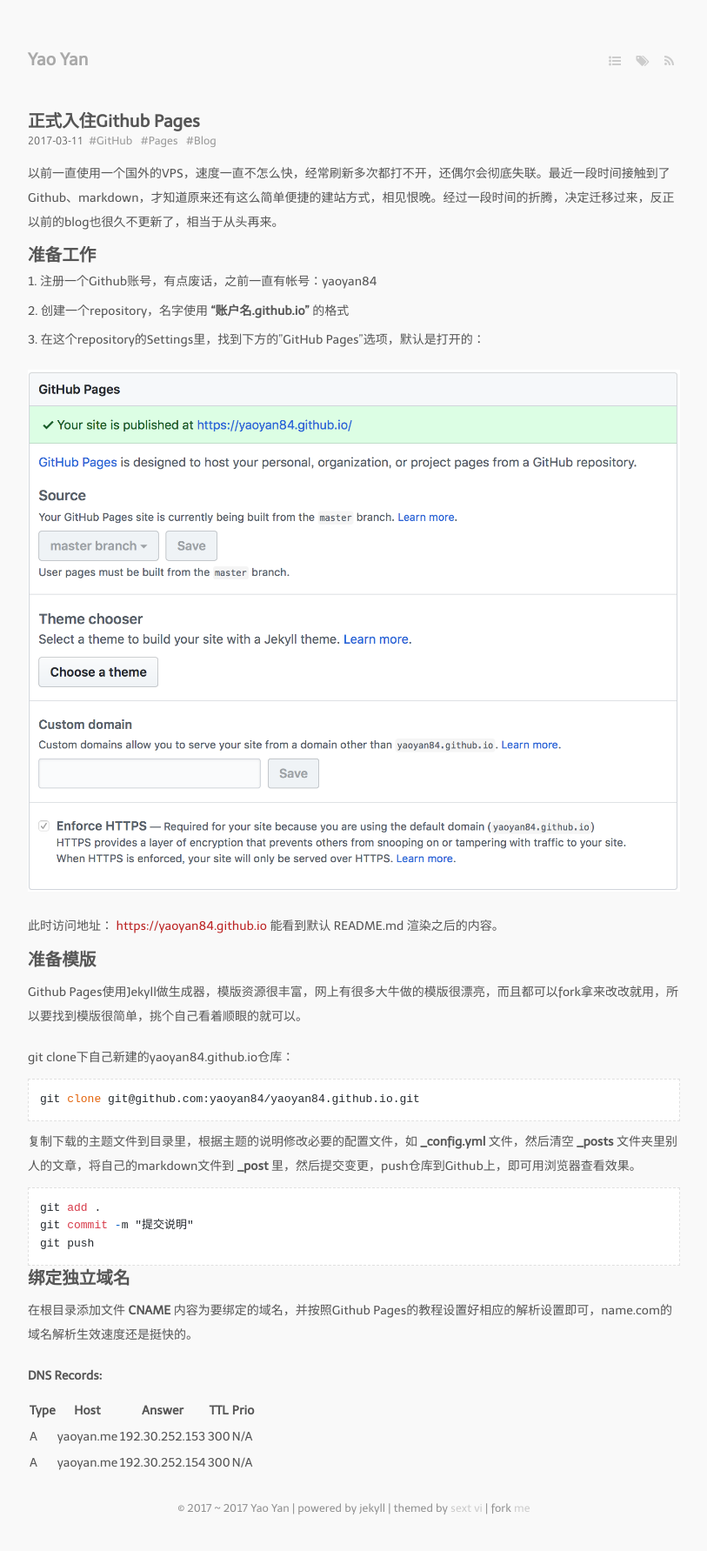
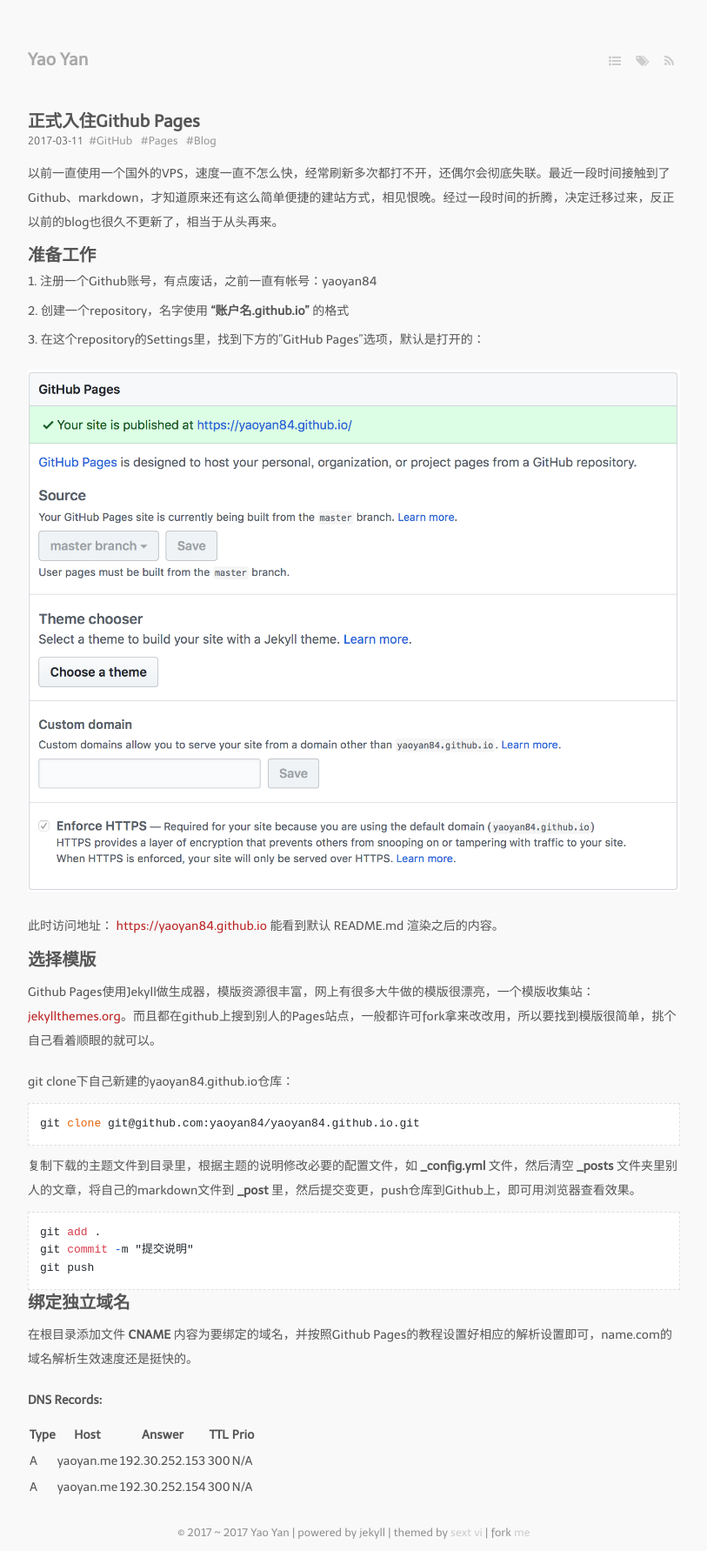
Before and after one commit to yaoyan84/yaoyan84.github.io, a Jekyll site: the page built from _posts/2017-03-11-getingithubpages.md, in a window 1280 px wide. Shown: the whole page at 87% size, without its empty margins (233-1046 px from the left). Built offline with Jekyll 4.4.1, drawn with Linux system fonts in a browser that asks for light colours; nearby versions of some CDN libraries; some web fonts are replaced; Markdown is read by kramdown in place of the engine named in the settings; a script that is not in the unit is left out; before the commit the page ends 1755 px from its top, so only the background shows below that.

Commit message:
modify post

```diff
--- a/_posts/2017-03-11-getingithubpages.md
+++ b/_posts/2017-03-11-getingithubpages.md
@@ -18,9 +18,9 @@ excerpt: 将博客从vps迁移到github。
 
 此时访问地址： [https://yaoyan84.github.io](https://yaoyan84.github.io) 能看到默认 README.md 渲染之后的内容。
 
-## 准备模版
+## 选择模版
 
-Github Pages使用Jekyll做生成器，模版资源很丰富，网上有很多大牛做的模版很漂亮，而且都可以fork拿来改改就用，所以要找到模版很简单，挑个自己看着顺眼的就可以。
+Github Pages使用Jekyll做生成器，模版资源很丰富，网上有很多大牛做的模版很漂亮，一个模版收集站：[jekyllthemes.org](http://jekyllthemes.org)。而且都在github上搜到别人的Pages站点，一般都许可fork拿来改改用，所以要找到模版很简单，挑个自己看着顺眼的就可以。
 
 git clone下自己新建的yaoyan84.github.io仓库：
 
```
Also changed, not shown: 1 other file.
